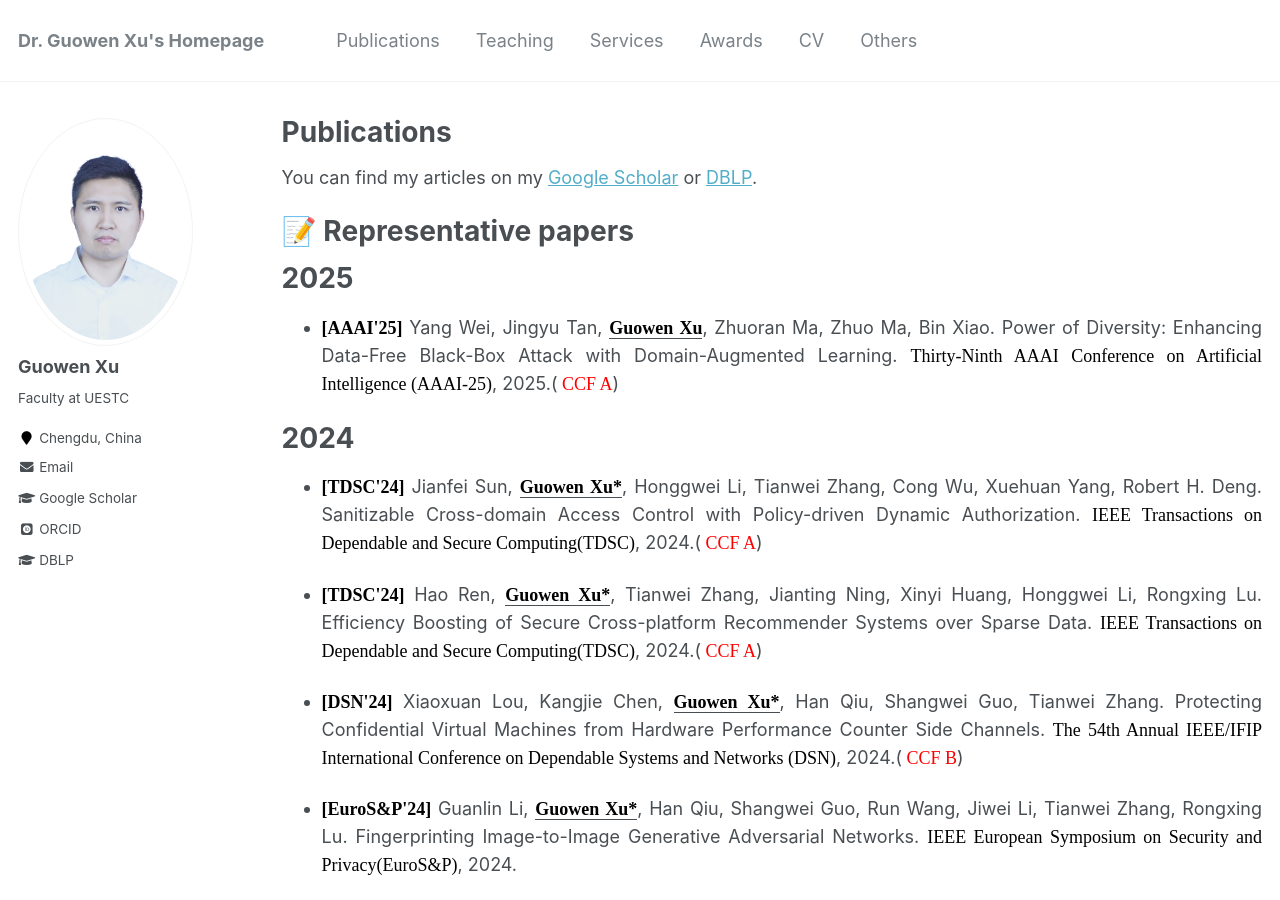
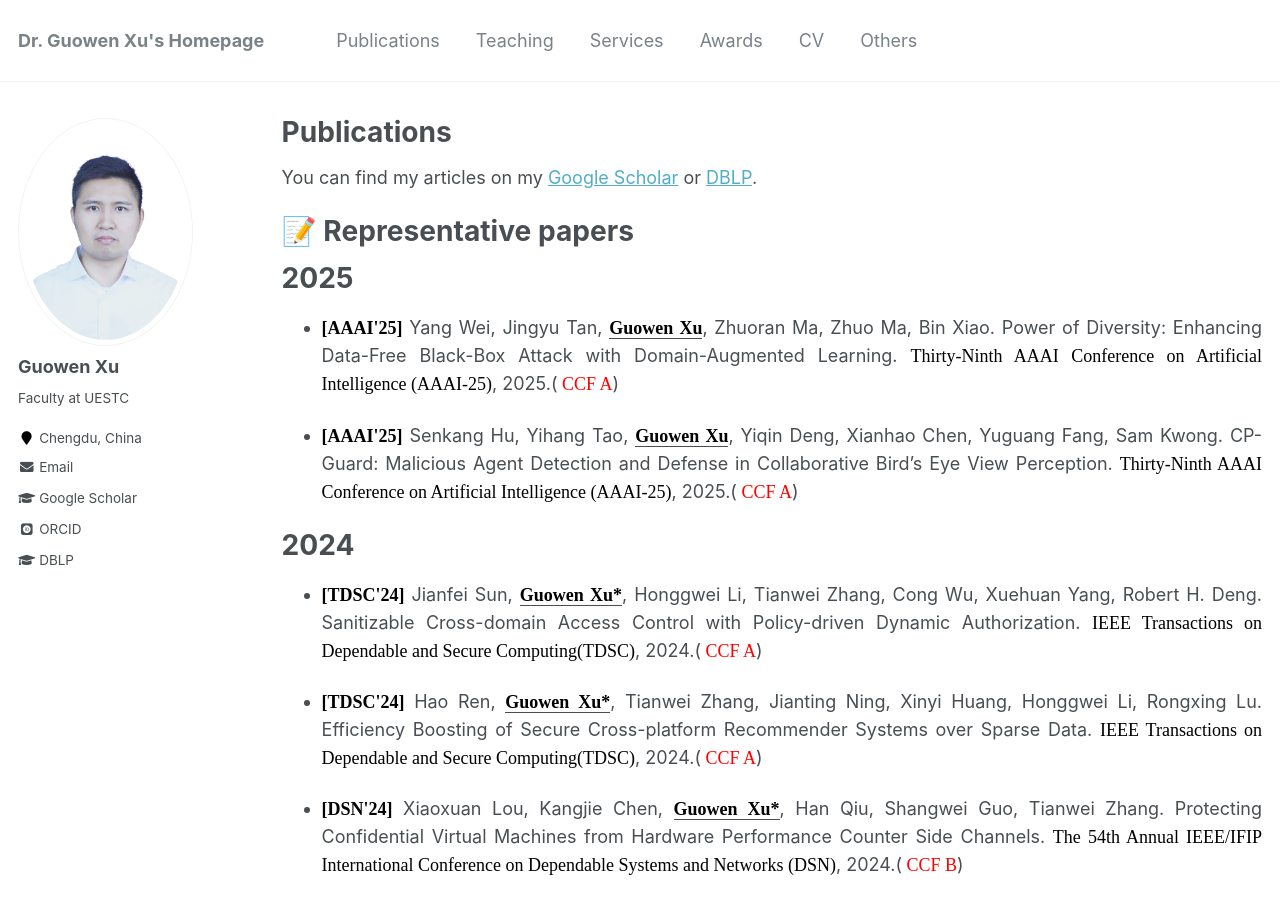
Before and after one commit to Guowen-xu/guowen-xu.github.io, a Jekyll site: the page built from _pages/publications.md, in a window 1280 px wide and 900 px high. Built offline with Jekyll 4.4.1, drawn with Linux system fonts in a browser that asks for light colours; some web fonts are replaced.

Commit message:
Update publications.md

```diff
--- a/_pages/publications.md
+++ b/_pages/publications.md
@@ -13,6 +13,8 @@ You can find my articles on my [Google Scholar](https://scholar.google.com.hk/ci
 
 # 2025
 * <p align="justify"> <b><font face="Times New Roman" color=black size=4> [AAAI'25]</font></b> Yang Wei, Jingyu Tan, <u><b><font face="Times New Roman" color=black size=4> Guowen Xu</font></b></u>, Zhuoran Ma, Zhuo Ma, Bin Xiao. Power of Diversity: Enhancing Data-Free Black-Box Attack with Domain-Augmented Learning. <font face="Times New Roman" color=black size=4> Thirty-Ninth AAAI Conference on Artificial Intelligence (AAAI-25)</font>, 2025.(<font face="Times New Roman" color=red size=4> CCF A</font>)
+
+* <p align="justify"> <b><font face="Times New Roman" color=black size=4> [AAAI'25]</font></b> Senkang Hu, Yihang Tao, <u><b><font face="Times New Roman" color=black size=4> Guowen Xu</font></b></u>, Yiqin Deng, Xianhao Chen, Yuguang Fang, Sam Kwong. CP-Guard: Malicious Agent Detection and Defense in Collaborative Bird’s Eye View Perception. <font face="Times New Roman" color=black size=4> Thirty-Ninth AAAI Conference on Artificial Intelligence (AAAI-25)</font>, 2025.(<font face="Times New Roman" color=red size=4> CCF A</font>)
 
 # 2024
 * <p align="justify"> <b><font face="Times New Roman" color=black size=4> [TDSC'24]</font></b> Jianfei Sun, <u><b><font face="Times New Roman" color=black size=4> Guowen Xu*</font></b></u>, Honggwei Li, Tianwei Zhang, Cong Wu,  Xuehuan Yang,  Robert H. Deng. Sanitizable Cross-domain Access Control with Policy-driven Dynamic Authorization. <font face="Times New Roman" color=black size=4> IEEE Transactions on Dependable and Secure Computing(TDSC)</font>, 2024.(<font face="Times New Roman" color=red size=4> CCF A</font>)
```
